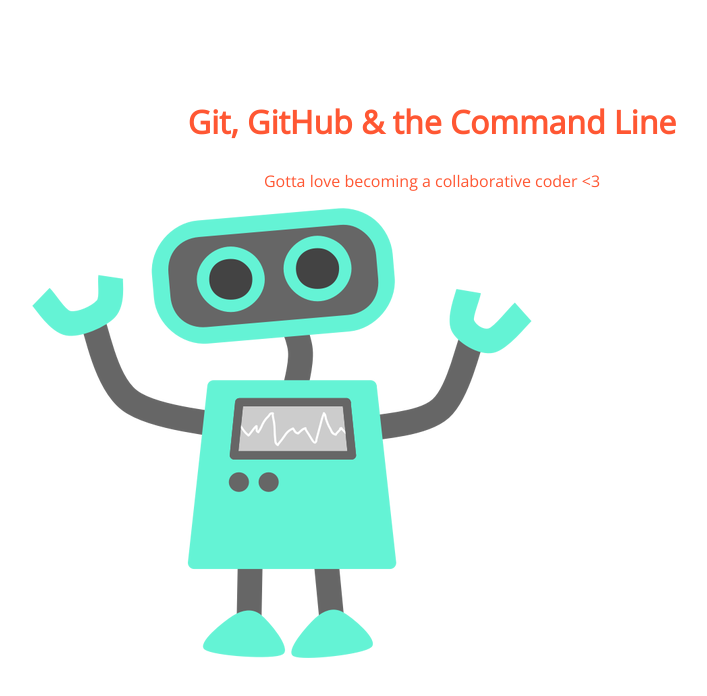
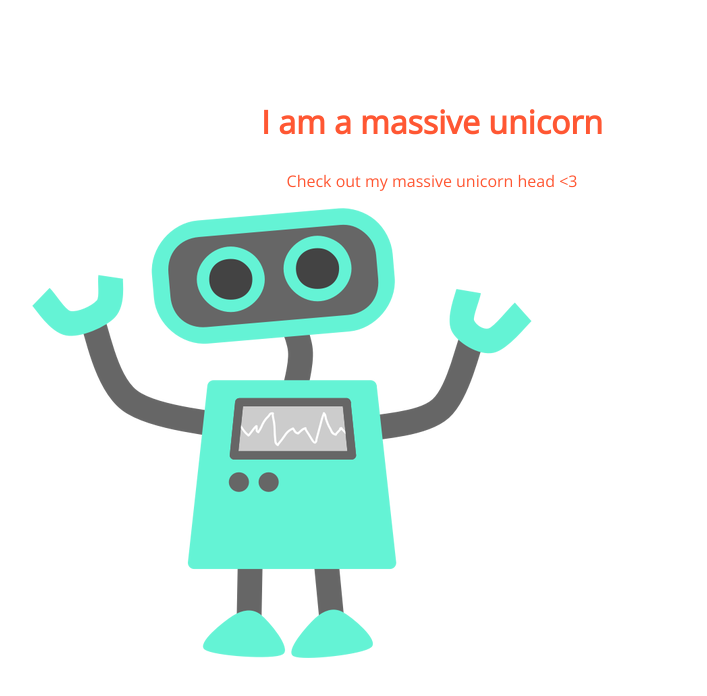
Before and after one commit to mello11/105-project, a plain HTML site: page index.html in a window 1280 px wide. Shown: the whole page, without its empty margins (208-915 px from the left). Drawn offline with nearby package versions, Linux system fonts and the light colour scheme.

Commit message:
Changed h1 and p content

```diff
--- a/index.html
+++ b/index.html
@@ -8,8 +8,8 @@
 </head>
 <body>
 	<section>
-		<h1>Git, GitHub & the Command Line</h1>
-		<p>Gotta love becoming a collaborative coder <3</p>
+		<h1>I am a massive unicorn</h1>
+		<p>Check out my massive unicorn head <3</p>
 		<img src="img/happy-blue-robot.png">
 	</section>
 </body>
```
